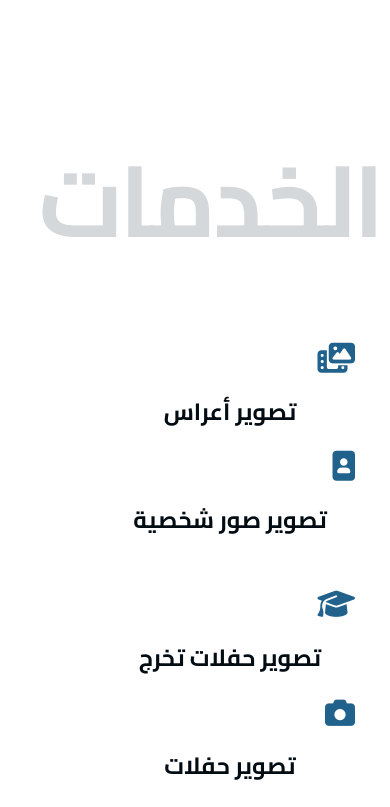
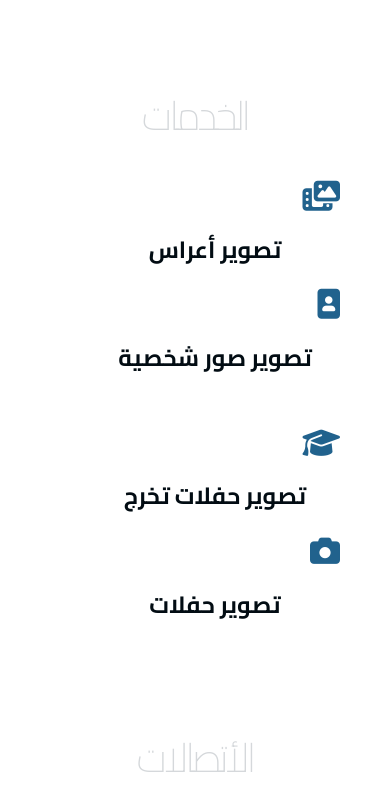
Before and after one commit to abdulazim175/muhamet-wanosa, a plain HTML site: page index.html in a window 390 px wide. Shown: the part 844-1651 px from the top of the page. Drawn offline with Linux system fonts and the light colour scheme.

Commit message:
Update stayle.css

```diff
--- a/css/stayle.css
+++ b/css/stayle.css
@@ -60,7 +60,13 @@ body {
   text-align: center;
   letter-spacing: -3px;
 }
+@media (max-width: 450px){
 
+  .special-heading{
+    font-size: 40px;
+    font-weight: 230;
+  }
+}
 @media (max-width: 380px){
 
   .special-heading{
```
